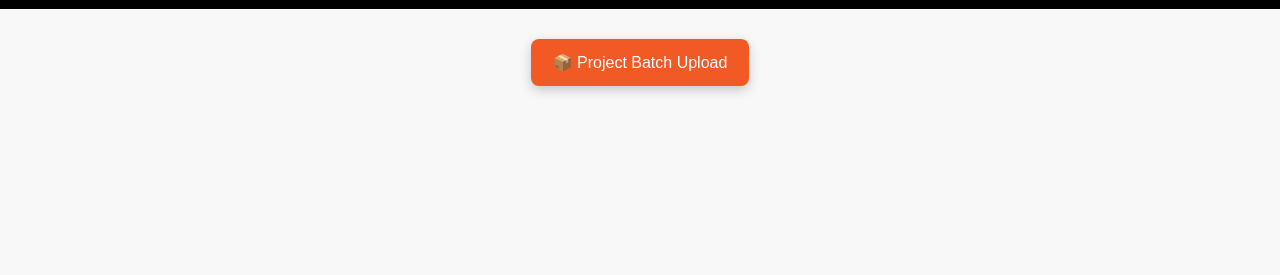
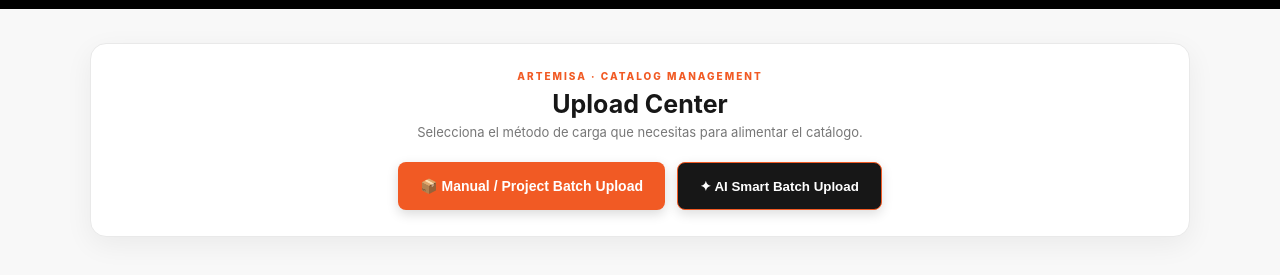
Before and after one commit to marbleartemisa/artemisamarbleandcabinet, a plain HTML site: page Upload/index.html in a window 1280 px wide. Shown: the part 119-394 px from the top of the page. Drawn offline with nearby package versions, Linux system fonts and the light colour scheme.

Commit message:
Update index.html

```diff
--- a/Upload/index.html
+++ b/Upload/index.html
@@ -6,6 +6,7 @@
 <title>Galería Artemisa Marble - Viewer Pro</title>
 
 <link rel="stylesheet" href="https://cdn.jsdelivr.net/npm/@fancyapps/ui/dist/fancybox.css"/>
+<link rel="stylesheet" href="./ai-smart-upload.css">
 
 <style>
 body { font-family: 'Inter', sans-serif; margin:0; background:#f8f8f8; }
@@ -134,6 +135,64 @@ input:focus, textarea:focus {
 }
 
 
+
+
+/* UPLOAD CENTER */
+.upload-center {
+  max-width: 1050px;
+  margin: 34px auto 28px;
+  padding: 26px 24px;
+  background: #fff;
+  border: 1px solid #e9e9e9;
+  border-radius: 16px;
+  box-shadow: 0 8px 28px rgba(0,0,0,.06);
+  text-align: center;
+}
+.upload-center-kicker {
+  color: #f15a24;
+  font-size: 10px;
+  font-weight: 800;
+  letter-spacing: 2px;
+}
+.upload-center-heading h2 {
+  margin: 7px 0 5px;
+  color: #171717;
+  font: 700 25px Inter, Arial, sans-serif;
+}
+.upload-center-heading p {
+  margin: 0;
+  color: #777;
+  font-size: 13px;
+}
+.upload-center-actions {
+  display: flex;
+  justify-content: center;
+  align-items: stretch;
+  flex-wrap: wrap;
+  gap: 12px;
+  margin-top: 22px;
+}
+.upload-center-manual {
+  padding: 14px 22px;
+  background: #f15a24;
+  color: #fff;
+  border: 0;
+  border-radius: 8px;
+  font-size: 14px;
+  font-weight: 700;
+  cursor: pointer;
+  box-shadow: 0 4px 12px rgba(0,0,0,.15);
+}
+.upload-center-manual:hover { filter: brightness(1.06); }
+.upload-center-actions .ai-smart-launch {
+  margin: 0;
+  min-height: 48px;
+}
+@media (max-width: 600px) {
+  .upload-center { margin: 20px 12px; padding: 22px 14px; }
+  .upload-center-actions { flex-direction: column; }
+  .upload-center-actions > button { width: 100%; }
+}
 </style>
 
 </head>
@@ -167,26 +226,20 @@ input:focus, textarea:focus {
 
 </header>
 
-<div style="
-  display:flex;
-  justify-content:center;
-  margin:30px 0;
-">
+<section class="upload-center" aria-labelledby="uploadCenterTitle">
+  <div class="upload-center-heading">
+    <div class="upload-center-kicker">ARTEMISA · CATALOG MANAGEMENT</div>
+    <h2 id="uploadCenterTitle">Upload Center</h2>
+    <p>Selecciona el método de carga que necesitas para alimentar el catálogo.</p>
+  </div>
 
-  <button onclick="openBatchWizard()" style="
-    padding:14px 22px;
-    background:#f15a24;
-    color:#fff;
-    border:none;
-    border-radius:8px;
-    font-size:16px;
-    cursor:pointer;
-    box-shadow:0 4px 12px rgba(0,0,0,0.2);
-  ">
-    📦 Project Batch Upload
-  </button>
-
-</div>
+  <div class="upload-center-actions">
+    <button type="button" onclick="openBatchWizard()" class="upload-center-manual">
+      📦 Manual / Project Batch Upload
+    </button>
+    <!-- ai-smart-upload.js inserta aquí el botón AI Smart Batch Upload -->
+  </div>
+</section>
 
 <div class="filters"></div>
 
@@ -1213,5 +1266,8 @@ document.querySelectorAll("#mobileMenu a").forEach(link => {
 });
 </script>
 
+<!-- Módulo independiente de AI Smart Batch Upload -->
+<script src="./ai-smart-upload.js"></script>
+
 </body>
 </html>
```
